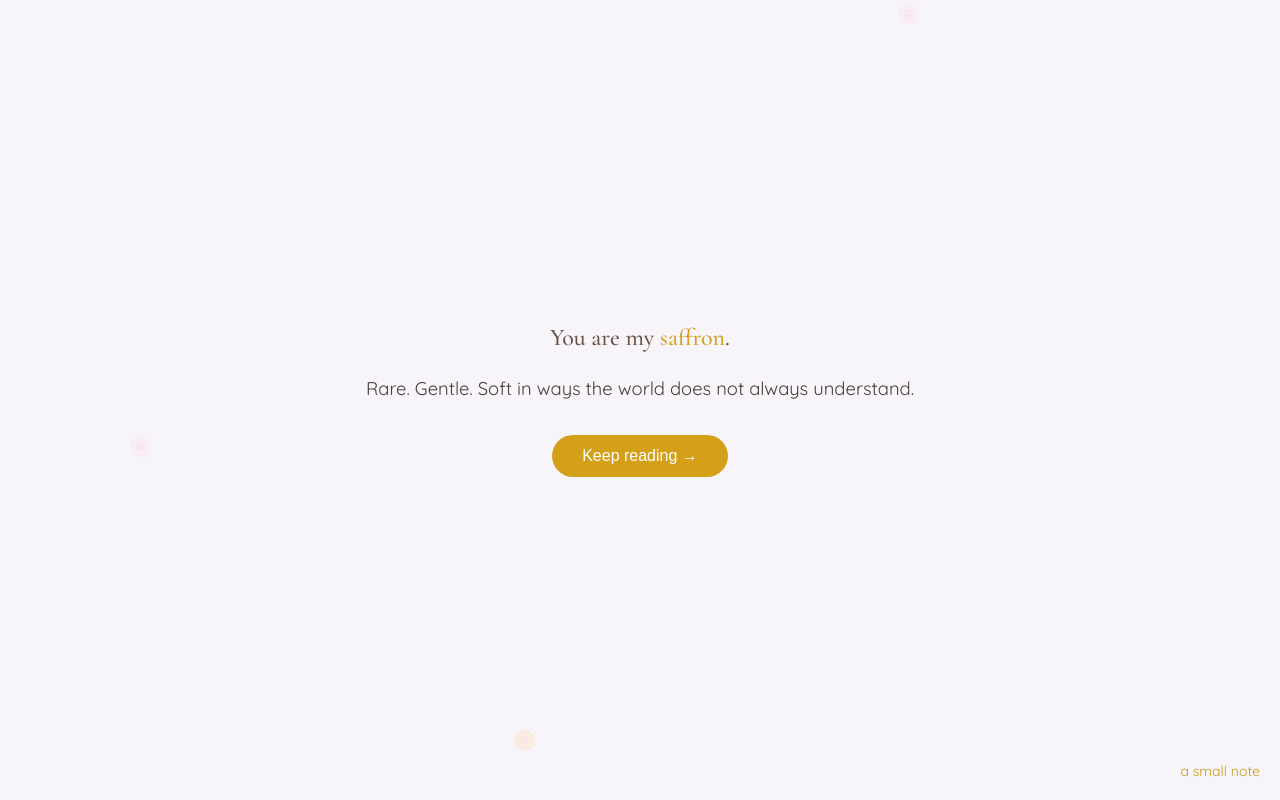
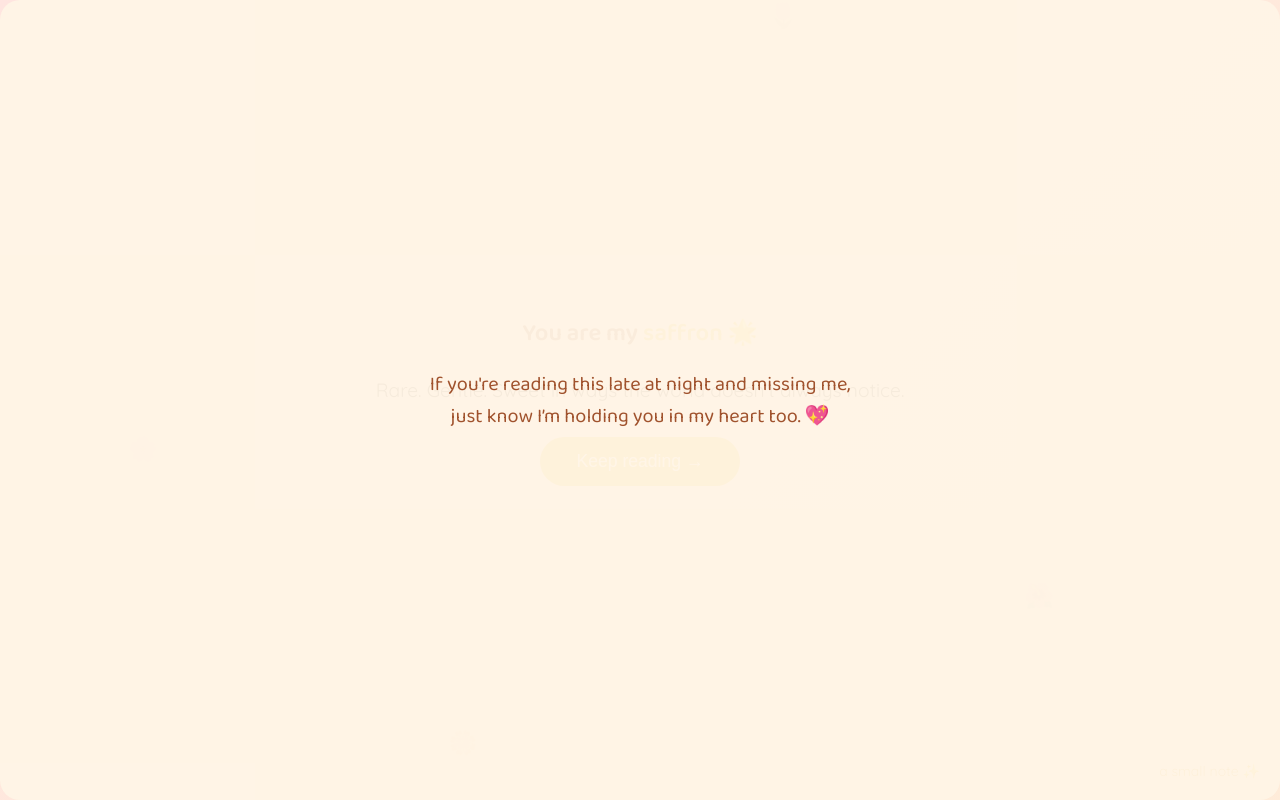
Before and after one commit to tonyrolex/saffron, a plain HTML site: page index.html in a window 1280 px wide. Shown: the top 800 px of the page. Drawn offline with nearby package versions, Linux system fonts and the light colour scheme.

Commit message:
Update index.html

```diff
--- a/index.html
+++ b/index.html
@@ -5,23 +5,16 @@
 <meta name="viewport" content="width=device-width, initial-scale=1.0">
 <title>For Kumkum</title>
 
-<link href="https://fonts.googleapis.com/css2?family=Cormorant+Garamond:wght@400;500&family=Quicksand:wght@300;400&display=swap" rel="stylesheet">
+<!-- Fonts -->
+<link href="https://fonts.googleapis.com/css2?family=Baloo+2:wght@400;600&family=Quicksand:wght@300;400&display=swap" rel="stylesheet">
 
 <style>
-* {
-    margin: 0;
-    padding: 0;
-    box-sizing: border-box;
-}
-
-html {
-    scroll-behavior: smooth;
-}
-
+* { margin:0; padding:0; box-sizing:border-box; }
+html { scroll-behavior: smooth; }
 body {
-    background-color: #F7F4FA;
+    background: linear-gradient(135deg, #FFE5E0, #FFF4D1);
     font-family: 'Quicksand', sans-serif;
-    color: #4B3F3A;
+    color: #4B3A2E;
     overflow-x: hidden;
 }
 
@@ -31,61 +24,46 @@ section {
     justify-content: center;
     align-items: center;
     text-align: center;
-    padding: 40px;
+    padding: 50px 20px;
 }
 
 h1, h2 {
-    font-family: 'Cormorant Garamond', serif;
-    font-weight: 500;
-    color: #6A4E42;
+    font-family: 'Baloo 2', cursive;
+    color: #A0522D;
+    margin-bottom: 20px;
 }
 
 p {
-    max-width: 650px;
+    max-width: 700px;
     line-height: 1.8;
-    font-size: 1.15rem;
+    font-size: 1.2rem;
 }
 
-.accent {
-    color: #D4A017;
-}
+.accent { color: #E8B923; }
 
 .btn {
     margin-top: 30px;
-    padding: 12px 30px;
+    padding: 14px 36px;
     border: none;
-    background-color: #D4A017;
-    color: white;
-    font-size: 1rem;
-    border-radius: 30px;
+    background: #E8B923;
+    color: #fff;
+    font-size: 1.1rem;
+    border-radius: 50px;
     cursor: pointer;
-    transition: 0.3s ease;
+    transition: all 0.3s ease;
 }
 
-.btn:hover {
-    background-color: #b88913;
-}
+.btn:hover { transform: translateY(-3px); background: #d6a81f; }
 
-.fade {
-    opacity: 0;
-    transform: translateY(20px);
-    transition: all 1s ease;
-}
+.fade { opacity: 0; transform: translateY(20px); transition: all 1s ease; }
+.fade.show { opacity: 1; transform: translateY(0); }
 
-.fade.show {
-    opacity: 1;
-    transform: translateY(0);
-}
+.alt { background: rgba(255,255,255,0.5); backdrop-filter: blur(3px); border-radius: 20px; padding: 60px 20px; margin: 30px 0; }
 
-.alt {
-    background-color: #FFFDFC;
-}
-
-/* floating flowers */
 .flower {
     position: fixed;
-    font-size: 20px;
-    opacity: 0.12;
+    font-size: 24px;
+    opacity: 0.15;
     animation: float 12s linear infinite;
 }
 
@@ -94,116 +72,82 @@ p {
     100% { transform: translateY(-10vh); }
 }
 
-/* hidden note */
-.secret {
-    position: fixed;
-    bottom: 20px;
-    right: 20px;
-    font-size: 14px;
-    cursor: pointer;
-    color: #c89b15;
-}
+.secret { position: fixed; bottom: 20px; right: 20px; font-size:14px; cursor:pointer; color:#D4A017; }
 
-.note {
-    display: none;
-    position: fixed;
-    inset: 0;
-    background: rgba(247,244,250,0.95);
-    justify-content: center;
-    align-items: center;
-    text-align: center;
-    padding: 40px;
-}
-
-.note-content {
-    max-width: 500px;
-    font-size: 1.3rem;
-    color: #6A4E42;
-}
+.note { display:none; position:fixed; inset:0; background: rgba(255, 245, 230, 0.95); display:flex; justify-content:center; align-items:center; text-align:center; padding:40px; border-radius:20px; }
+.note-content { max-width:500px; font-size:1.25rem; color:#A0522D; font-family:'Baloo 2', cursive; }
 </style>
 </head>
 
 <body>
 
+<!-- Floating flowers -->
 <div class="flower" style="left:10%;">🌸</div>
-<div class="flower" style="left:40%; animation-delay:4s;">🌼</div>
-<div class="flower" style="left:70%; animation-delay:8s;">🌸</div>
+<div class="flower" style="left:35%; animation-delay:4s;">🌼</div>
+<div class="flower" style="left:60%; animation-delay:8s;">🌷</div>
+<div class="flower" style="left:80%; animation-delay:2s;">🌺</div>
 
+<!-- HERO -->
 <section>
     <div class="fade">
-        <h1>You are my <span class="accent">saffron</span>.</h1>
-        <p style="margin-top:20px;">
-            Rare. Gentle. Soft in ways the world does not always understand.
-        </p>
+        <h1>You are my <span class="accent">saffron</span> 🌟</h1>
+        <p>Rare. Gentle. Sweet in ways the world doesn’t always notice.</p>
         <a href="#why"><button class="btn">Keep reading →</button></a>
     </div>
 </section>
 
+<!-- WHY -->
 <section id="why" class="alt">
     <div class="fade">
-        <h2>What makes you special to me</h2>
-        <p style="margin-top:30px;">
-            The way you speak softly even when you're hurt.<br><br>
-            The way you care deeply without asking for anything back.<br><br>
-            The way your heart stays gentle in a loud world.
-        </p>
+        <h2>Why You’re Special 💛</h2>
+        <p>The way you smile softly even when tired.<br><br>
+        The way you care without asking for anything back.<br><br>
+        The way your heart is gentle, always safe to be around.</p>
     </div>
 </section>
 
+<!-- SAFE -->
 <section>
     <div class="fade">
-        <h2>With me, you are safe.</h2>
-        <p style="margin-top:30px;">
-            Safe to be quiet.<br><br>
-            Safe to overthink.<br><br>
-            Safe to cry.<br><br>
-            Safe to laugh too loudly.<br><br>
-            Safe to just be you.
-        </p>
+        <h2>With Me, You’re Safe 🌷</h2>
+        <p>Safe to laugh too loudly.<br><br>
+        Safe to cry.<br><br>
+        Safe to dream.<br><br>
+        Safe to just be you, always.</p>
     </div>
 </section>
 
+<!-- FINAL -->
 <section class="alt">
     <div class="fade">
-        <h1>I am grateful you chose me.</h1>
-        <p style="margin-top:25px;">
-            And I will always treat you gently.
-        </p>
-        <p style="margin-top:40px;">— Yours.</p>
+        <h1>I’m grateful you chose me 💛</h1>
+        <p>And I will always treat you gently.</p>
+        <p>— Yours</p>
     </div>
 </section>
 
-<div class="secret" onclick="openNote()">a small note</div>
+<div class="secret" onclick="openNote()">a small note ✨</div>
 
 <div class="note" id="note" onclick="closeNote()">
     <div class="note-content">
-        If you're reading this late at night and missing me,
-        just know I’m holding you in my heart too.
+        If you're reading this late at night and missing me,<br>
+        just know I’m holding you in my heart too. 💖
     </div>
 </div>
 
 <script>
+// fade-in scroll
 const faders = document.querySelectorAll('.fade');
-
 const observer = new IntersectionObserver(entries => {
     entries.forEach(entry => {
-        if(entry.isIntersecting){
-            entry.target.classList.add('show');
-        }
+        if(entry.isIntersecting) entry.target.classList.add('show');
     });
-}, { threshold: 0.3 });
+}, { threshold:0.3 });
+faders.forEach(fade => observer.observe(fade));
 
-faders.forEach(fade => {
-    observer.observe(fade);
-});
-
-function openNote() {
-    document.getElementById("note").style.display = "flex";
-}
-
-function closeNote() {
-    document.getElementById("note").style.display = "none";
-}
+// note popup
+function openNote() { document.getElementById("note").style.display="flex"; }
+function closeNote() { document.getElementById("note").style.display="none"; }
 </script>
 
 </body>
```
